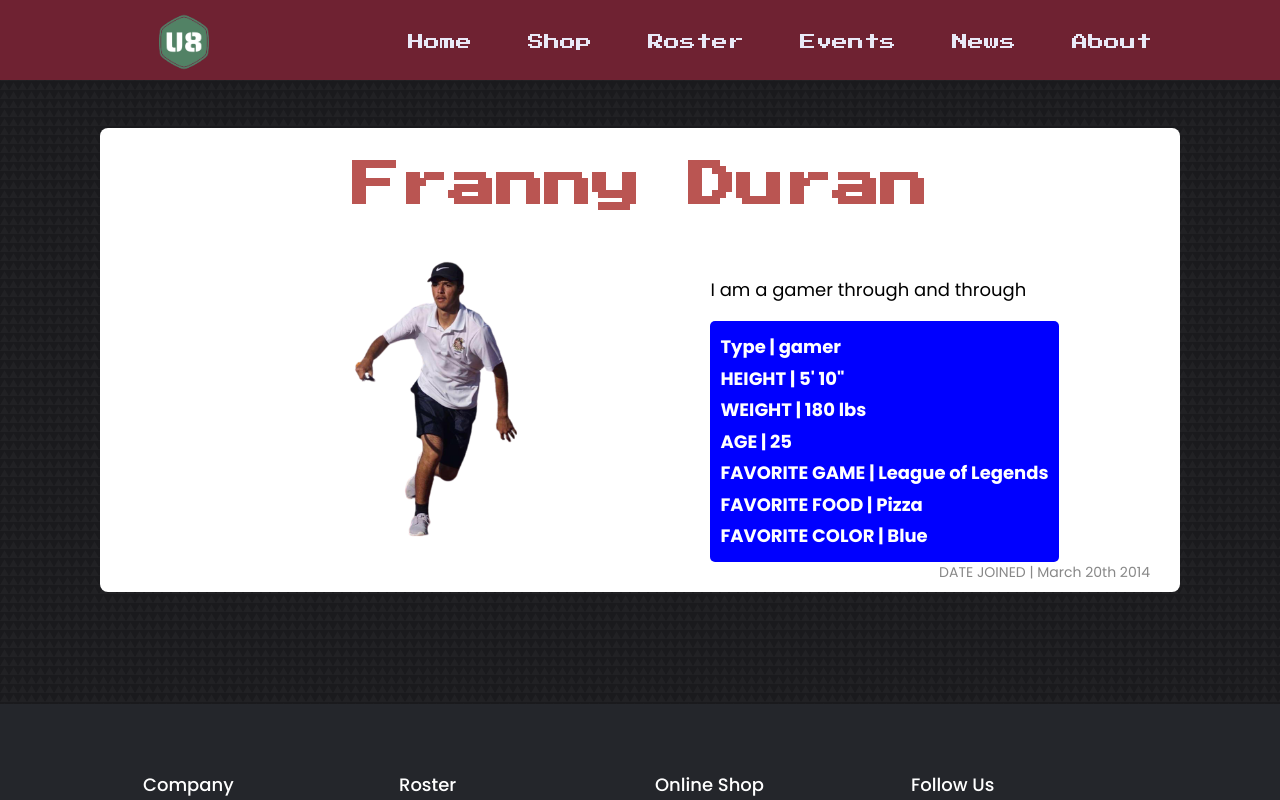
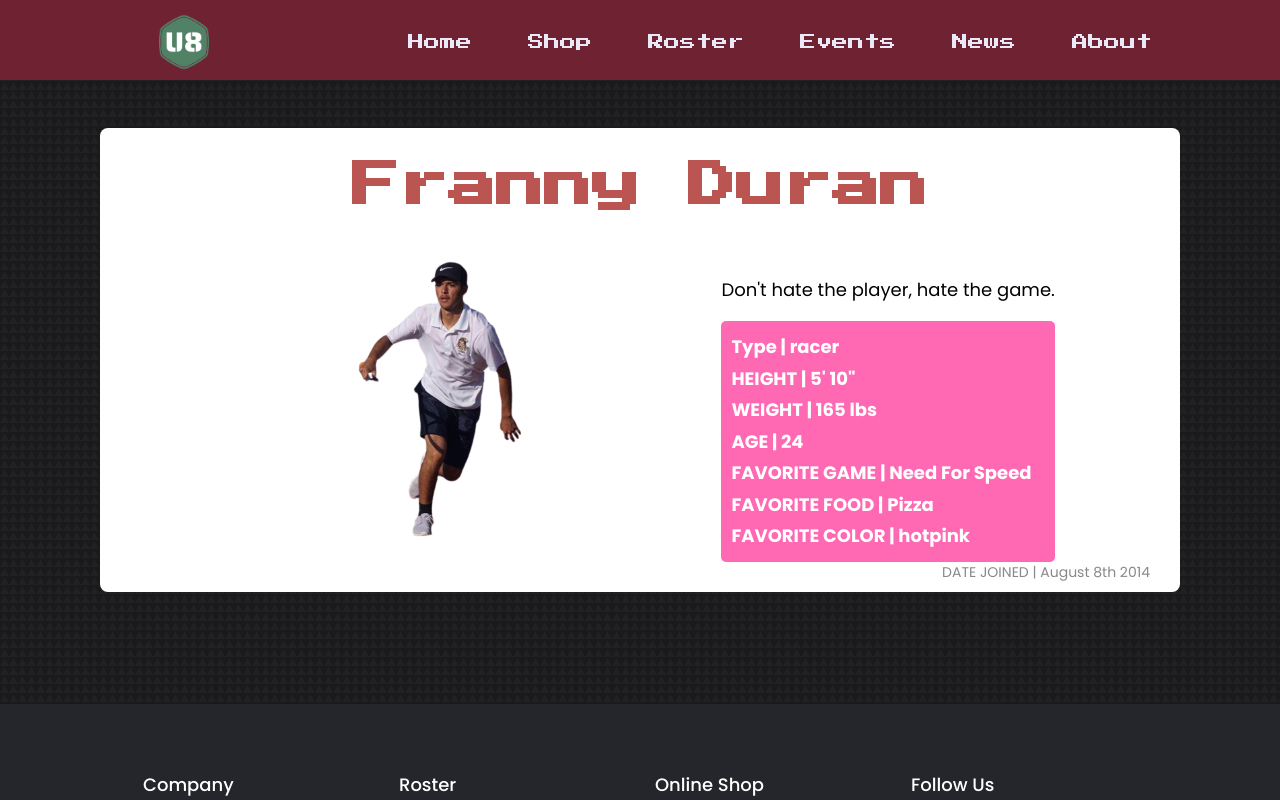
Before and after one commit to ChrisCarteno/u8gamers, a React (Create React App) app: page /roster/1 in a window 1280 px wide. Shown: the top 800 px of the page. Built offline with nearby package versions, Linux system fonts and the light colour scheme.

Commit message:
finished the last roster content edits

```diff
--- a/src/components/GamerProfile.jsx
+++ b/src/components/GamerProfile.jsx
@@ -15,16 +15,16 @@ const GamerProfile = () => {
     {
       id: 0,
       gamer: 'Franny Duran',
-      excerpt: `I am a gamer through and through`,
-      joindate: 'March 20th 2014',
+      excerpt: `Don't hate the player, hate the game.`,
+      joindate: 'August 8th 2014',
       image: FrannyImg,
-      type: 'gamer',
+      type: 'racer',
       height: '5\' 10\"',
-      weight: '180 lbs',
-      age: '25',
-      favgame: 'League of Legends',
+      weight: '165 lbs',
+      age: '24',
+      favgame: 'Need For Speed',
       favfood: 'Pizza',
-      favcolor: 'Blue'
+      favcolor: 'hotpink'
     },
     {
       id: 1,
@@ -43,7 +43,7 @@ const GamerProfile = () => {
     {
       id: 2,
       gamer: 'Joel',
-      excerpt: `I am a gamer through and through`,
+      excerpt: `Trust the process, not the RNG.`,
       joindate: 'March 20th 2014',
       image: JoelTank,
       type: 'physical',
@@ -52,12 +52,12 @@ const GamerProfile = () => {
       age: '24',
       favgame: 'Super Smash Bros',
       favfood: 'Pizza',
-      favcolor: 'Yellow'
+      favcolor: '#00b4d8'
     },
     {
       id: 3,
       gamer: 'Chuy',
-      excerpt: `I like to play games and eat food`,
+      excerpt: `Ready for the grind. Taking no L’s today!`,
       joindate: 'March 20th 2020',
       image: uCHuy,
       type: 'scrapper',
@@ -71,44 +71,44 @@ const GamerProfile = () => {
     {
       id: 4,
       gamer: 'Pablo',
-      excerpt: `I am a gamer through and through`,
+      excerpt: `Stay calm and respawn.`,
       joindate: 'January 20th 2021',
       image: PabloMinerals,
       type: 'gamer',
       height: '5\' 10\"',
-      weight: '170 lbs',
+      weight: '162 lbs',
       age: '24',
       favgame: 'Mortal Kombat',
-      favfood: 'Pizza',
-      favcolor: 'Hot Pink'
+      favfood: 'Tacos',
+      favcolor: 'darkorchid'
     },
     {
       id: 5,
       gamer: 'Peter',
-      excerpt: `I am a gamer through and through`,
-      joindate: 'March 20th 2014',
+      excerpt: `Keyboard warrior in the flesh.`,
+      joindate: 'February 20th 2018',
       image: PETERDAYS,
-      type: 'gamer',
-      height: '5\' 10\"',
-      weight: '180 lbs',
-      age: '25',
-      favgame: 'League of Legends',
+      type: 'creative',
+      height: '5\' 9\"',
+      weight: '159 lbs',
+      age: '24',
+      favgame: 'MineCraft',
       favfood: 'Pizza',
-      favcolor: 'Blue'
+      favcolor: 'midnightblue'
     },
     {
       id: 6,
       gamer: 'Roach',
-      excerpt: `I am a gamer through and through`,
+      excerpt: `Wake, game, repeat.`,
       joindate: 'March 20th 2014',
       image: ROACHATA,
       type: 'gamer',
-      height: '5\' 10\"',
+      height: '5\' 8\"',
       weight: '180 lbs',
-      age: '25',
+      age: '24',
       favgame: 'League of Legends',
-      favfood: 'Pizza',
-      favcolor: 'Blue'
+      favfood: 'Pancakes',
+      favcolor: '#90323d'
     },
     {
       id: 7,
```
